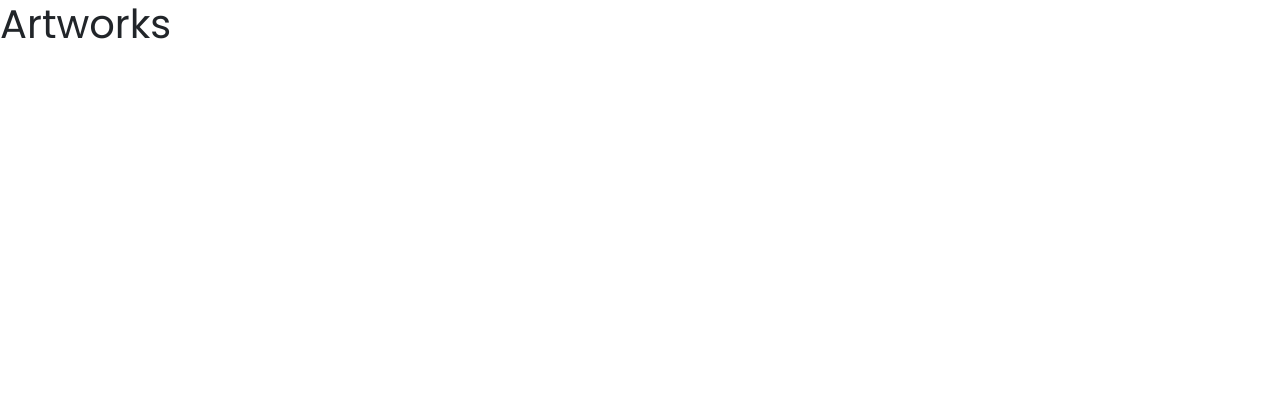
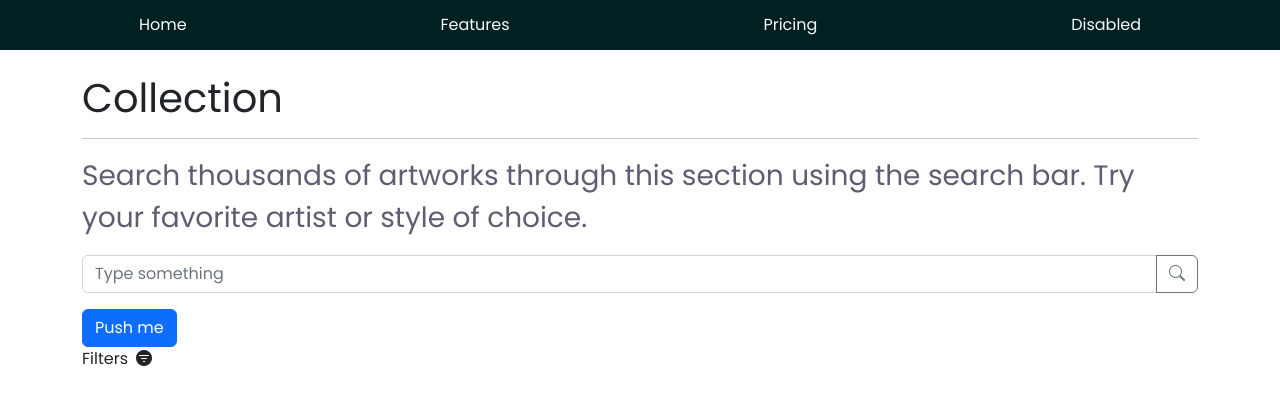
Before and after one commit to Chachacharli/Artexpedia, a Next.js app: page /collection in a window 1280 px wide. Shown: the top 404 px of the page. Built offline with nearby package versions, Linux system fonts and the light colour scheme; no server answers.

Commit message:
primera version incompleta de collection

```diff
--- /dev/null
+++ b/src/components/collection/CardArtwork.jsx
@@ -0,0 +1,18 @@
+
+const CardArtwork = ({titulo, fecha, artista, identifier,alt}) =>{
+    return(
+
+        <div className="col-sm-4">
+            <div className="card">
+                <img loading="lazy" src={`https://www.artic.edu/iiif/2/${identifier}/full/843,/0/default.jpg`} alt={`${alt}`} />
+                <div>
+                    <h3>{titulo} - {fecha}</h3>
+                    <p>{artista}</p>
+                </div>
+            </div>
+        </div>
+
+    )
+}
+
+export default CardArtwork;
--- /dev/null
+++ b/src/components/collection/Collection.jsx
@@ -0,0 +1,32 @@
+
+import { useEffect, useState } from "react";
+import Navbar from "../navbar/Navbar";
+import MainCollection from "./MainCollection";
+import { useRouter } from "next/router";
+
+
+const API_URL_ARTWORKS = `https://api.artic.edu/api/v1/artworks?page=2&limit=10`
+
+
+const Collection = () => {
+    const router = useRouter()
+
+    const [artworks, setArtworks] = useState()
+
+    useEffect(()=>{
+        let ruta = router.asPath.split('q=')
+        console.log(ruta[ruta.length - 1])
+        fetch(API_URL_ARTWORKS).
+        then(res => res.json())
+        .then(response => setArtworks(response))
+    },[router.asPath])
+
+    return(
+        <>
+            <Navbar></Navbar>
+            <MainCollection artworks={artworks} />
+        </>
+    )
+}
+
+export default Collection;
--- /dev/null
+++ b/src/components/collection/Filters.jsx
@@ -0,0 +1,9 @@
+const Filters = () =>{
+    return(
+        <div className="d-flex">
+            <p>Filters</p><span className="mx-2"><i class="bi bi-filter-circle-fill"></i></span>
+        </div>
+    )
+}
+
+export default Filters;
--- /dev/null
+++ b/src/components/collection/ListOfArtworks.jsx
@@ -0,0 +1,24 @@
+
+import CardArtwork from "./CardArtwork"
+
+const ListOfArtworks = ({artworks}) =>{
+    return(
+
+        <div className="row">
+            {artworks && artworks.data.map((obra,idx) =>{
+                return(
+                    <CardArtwork key={obra.id}
+                    titulo={obra.title}
+                    fecha={obra.date_end}
+                    artista={obra.artist_display}
+                    identifier={obra.image_id}
+                    alt={obra.thumbnail.alt_text}/>
+                )
+            })}
+        </div>
+
+    )
+}
+
+
+export default ListOfArtworks;
--- /dev/null
+++ b/src/components/collection/MainCollection.jsx
@@ -0,0 +1,25 @@
+
+import Filters from "./Filters";
+import Searcher from "./Searcher";
+import ListOfArtworks from "./ListOfArtworks";
+
+const MainCollection = ({artworks}) =>{
+    return(
+        <main>
+                <div className="container">
+                    <br />
+                    <h1>Collection</h1>
+                    <hr />
+                    <p className="fs-3" style={{color: 'rgba(98, 91, 113, 1)'}}>Search thousands of artworks through this section using the search bar. Try your favorite artist or style of choice.</p>
+                    <Searcher></Searcher>
+                    <Filters></Filters>
+                    <br />
+                    <ListOfArtworks artworks={artworks}/>
+
+                </div>
+
+            </main>
+        )
+}
+
+export default MainCollection;
--- /dev/null
+++ b/src/components/collection/Searcher.jsx
@@ -0,0 +1,42 @@
+
+import { useState } from "react"
+import { useRouter } from "next/router"
+
+const Searcher = () =>{
+
+    const router = useRouter()
+
+    const [keyword, setKeyword] = useState('')
+
+
+    const handleSubmit= (e)=> {
+        e.preventDefault()
+        console.log(keyword)
+        console.log(router.asPath)
+        router.push(`/collection`)
+
+    }
+
+    const handleChange = e =>{
+        setKeyword(e.target.value)
+    }
+
+    const Push = () =>{
+        console.log(router)
+
+    }
+
+    return(
+        <>
+        <form onSubmit={handleSubmit} className="input-group mb-3">
+            <input onChange={handleChange} value={keyword} type="text" className="form-control" placeholder="Type something" aria-label="Recipient's username" aria-describedby="button-addon2"/>
+            <button  className="btn btn-outline-secondary" type="submit" id="button-addon2"><i className="bi bi-search"></i></button>
+        </form>
+        <button onClick={Push} className="btn btn-primary">Push me</button>
+        </>
+    )
+}
+
+
+
+export default Searcher;
--- a/src/components/main/Landing.jsx
+++ b/src/components/main/Landing.jsx
@@ -16,8 +16,6 @@ const Landing = () =>{
                 <div className='w-100 d-flex d-flex justify-content-center'>
                   <a  href="#WhatIs"className="btn btn-whatis">What is Artexpedia?</a>
                 </div>
-
-
             </div>
             <div id="bottom-landing"  style={{position: 'absolute', bottom: '0', left:'0', width:'100%' ,height:'100vh'}} className="d-flex d-flex align-items-end">
 
--- a/src/components/main/SectionMenu.jsx
+++ b/src/components/main/SectionMenu.jsx
@@ -3,7 +3,7 @@ import CardMenu  from '@/components/main/CardMenu'
 const SectionMenu = ()=>{
     return(
 
-      <section style={{backgroundColor:'#002021', marginTop: '-50px'}} className='min-vh-100 d-flex justify-content-center align-items-center'>
+      <section style={{backgroundColor:'#002021', marginTop: '-60px'}} className='min-vh-100 d-flex justify-content-center align-items-center'>
 
       <div className='container flex-column w-100 h-100 d-flex justify-content-evenly align-items-center'>
 
--- a/src/pages/_app.js
+++ b/src/pages/_app.js
@@ -40,7 +40,7 @@ function Loading(){
 export default function App({ Component, pageProps }) {
   return(
   <main className={poppins.className} >
-    <Component {...pageProps} />
+    <><Component {...pageProps} /></>
   </main>
   )
 }
--- a/src/pages/collection.js
+++ b/src/pages/collection.js
@@ -1,8 +1,8 @@
 
-import Artworks from '../components/Artworks/Artworks'
+import Collection from "@/components/collection/Collection";
 
 export default function Page() {
     return(
-        <Artworks></Artworks>
+        <Collection></Collection>
     );
   }
```
Also changed, not shown: src/components/main/Main.jsx (added, +19 -0 lines), src/pages/index.jsx (+2 -12 lines).
